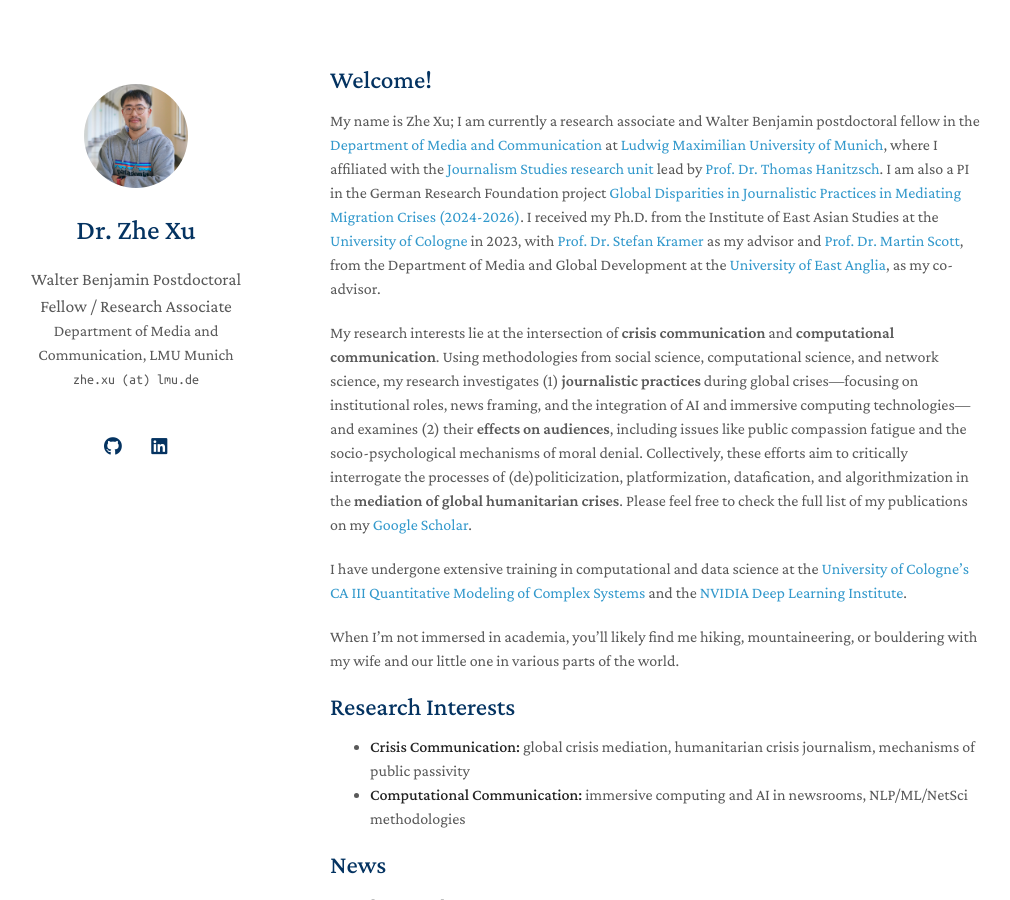
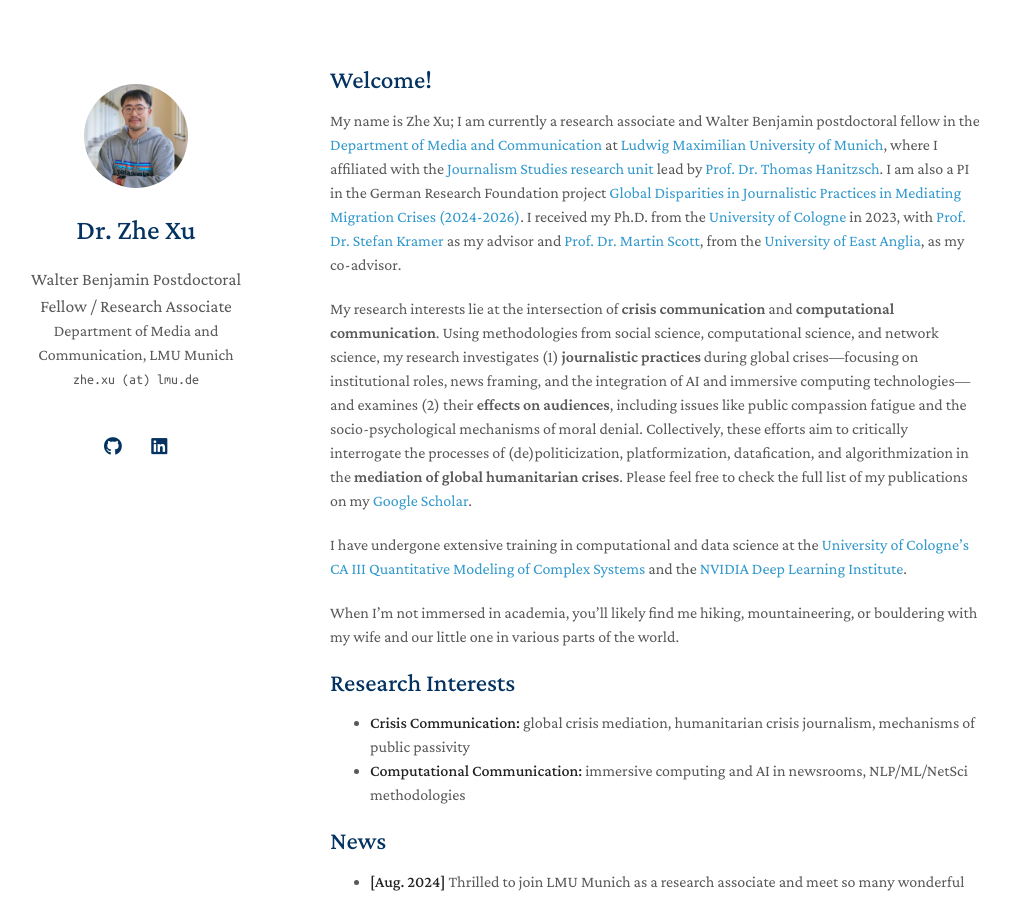
Before and after one commit to zhexuphd/home, a Jekyll site: the page built from index.md, in a window 1280 px wide and 900 px high. Shown: the whole window, without its empty margins (140-1150 px from the left). Built offline with Jekyll 4.4.1, drawn with Linux system fonts in a browser that asks for light colours; a style sheet for code colours, icons or effects is not loaded; our own code applies the rules of GitHub Pages for plain Markdown files.

Commit message:
Update index.md

```diff
--- a/index.md
+++ b/index.md
@@ -4,7 +4,7 @@
 
 ## Welcome!
 
-My name is Zhe Xu; I am currently a research associate and Walter Benjamin postdoctoral fellow in the [Department of Media and Communication](https://www.ifkw.uni-muenchen.de/index.html) at [Ludwig Maximilian University of Munich](https://www.lmu.de/en/), where I affiliated with the [Journalism Studies research unit](https://www.ifkw.uni-muenchen.de/lehrbereiche/hanitzsch/hanitzsch_profil/index.html) lead by [Prof. Dr. Thomas Hanitzsch](https://www.ifkw.uni-muenchen.de/organisation/personen/professoren/hanitzsch_thomas/index.html). I am also a PI in the German Research Foundation project [Global Disparities in Journalistic Practices in Mediating Migration Crises (2024-2026)](https://gepris.dfg.de/gepris/projekt/539233881?context=projekt&task=showDetail&id=539233881&). I received my Ph.D. from the Institute of East Asian Studies at the [University of Cologne](https://portal.uni-koeln.de/es/uoc-home) in 2023, with [Prof. Dr. Stefan Kramer](https://chinastudien.phil-fak.uni-koeln.de/arbeitsbereiche/kultur-chinas-chinastudien/team/stefan-kramer) as my advisor and [Prof. Dr. Martin Scott](https://research-portal.uea.ac.uk/en/persons/martin-scott), from the Department of Media and Global Development at the [University of East Anglia](https://www.uea.ac.uk/), as my co-advisor.
+My name is Zhe Xu; I am currently a research associate and Walter Benjamin postdoctoral fellow in the [Department of Media and Communication](https://www.ifkw.uni-muenchen.de/index.html) at [Ludwig Maximilian University of Munich](https://www.lmu.de/en/), where I affiliated with the [Journalism Studies research unit](https://www.ifkw.uni-muenchen.de/lehrbereiche/hanitzsch/hanitzsch_profil/index.html) lead by [Prof. Dr. Thomas Hanitzsch](https://www.ifkw.uni-muenchen.de/organisation/personen/professoren/hanitzsch_thomas/index.html). I am also a PI in the German Research Foundation project [Global Disparities in Journalistic Practices in Mediating Migration Crises (2024-2026)](https://gepris.dfg.de/gepris/projekt/539233881?context=projekt&task=showDetail&id=539233881&). I received my Ph.D. from the [University of Cologne](https://portal.uni-koeln.de/es/uoc-home) in 2023, with [Prof. Dr. Stefan Kramer](https://chinastudien.phil-fak.uni-koeln.de/arbeitsbereiche/kultur-chinas-chinastudien/team/stefan-kramer) as my advisor and [Prof. Dr. Martin Scott](https://research-portal.uea.ac.uk/en/persons/martin-scott), from the [University of East Anglia](https://www.uea.ac.uk/), as my co-advisor.
 
 My research interests lie at the intersection of <b>crisis communication</b> and <b>computational communication</b>. Using methodologies from social science, computational science, and network science, my research investigates (1) <b>journalistic practices</b> during global crises—focusing on institutional roles, news framing, and the integration of AI and immersive computing technologies—and examines (2) their <b>effects on audiences</b>, including issues like public compassion fatigue and the socio-psychological mechanisms of moral denial. Collectively, these efforts aim to critically interrogate the processes of (de)politicization, platformization, datafication, and algorithmization in the <b>mediation of global humanitarian crises</b>. Please feel free to check the full list of my publications on my [Google Scholar](https://scholar.google.de/citations?user=lxUyedYAAAAJ&hl=en&oi=sra).
 
```
